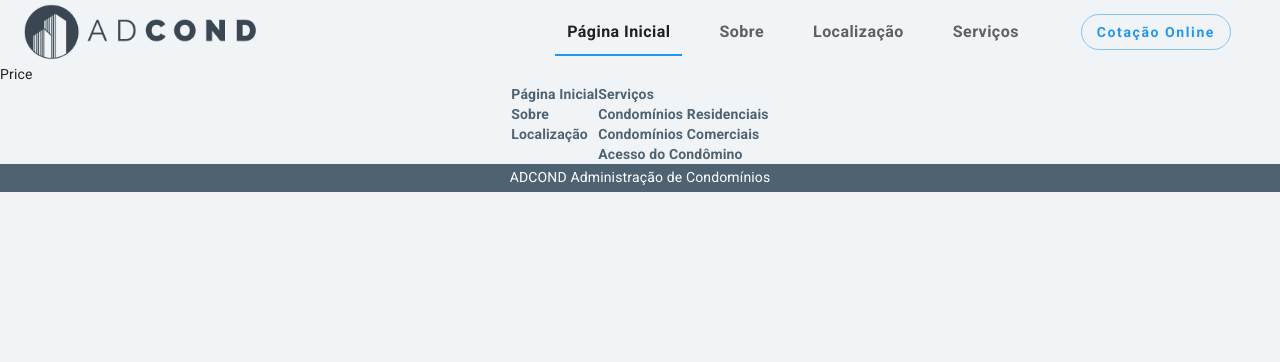
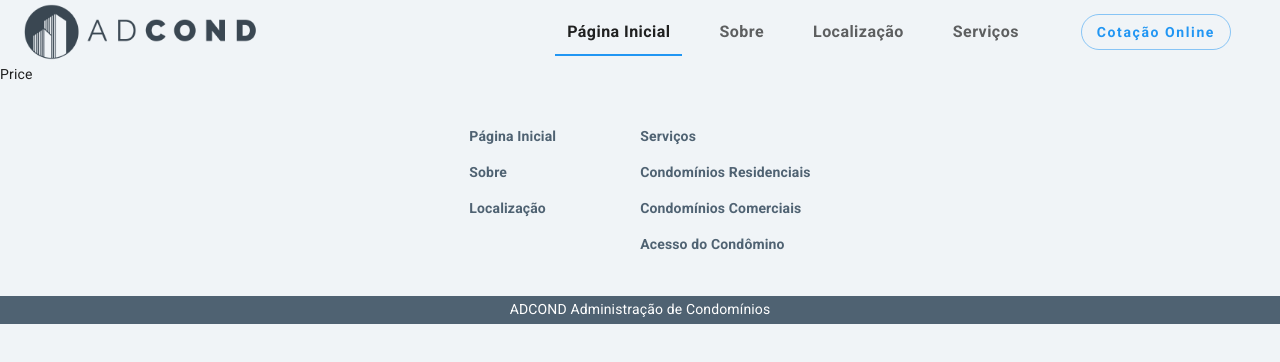
Before and after one commit to wscatao/adcond-adm, a React (Create React App) app: page /price in a window 1280 px wide. Shown: the top 362 px of the page. Built offline with nearby package versions, Linux system fonts and the light colour scheme.

Commit message:
Criado componentes do Footer

```diff
--- a/src/components/ui/Footer.jsx
+++ b/src/components/ui/Footer.jsx
@@ -2,6 +2,7 @@
 import { makeStyles } from '@material-ui/core/styles';
 import Grid from '@material-ui/core/Grid';
 import Container from '@material-ui/core/Container';
+import { Link } from 'react-router-dom';
 
 const useStyles = makeStyles((theme) => ({
   footer: {
@@ -18,6 +19,10 @@
     color: theme.palette.common.texto,
     fontSize: '1em',
     fontWeight: 'bold',
+    textDecoration: 'none',
+  },
+  gridItem: {
+    margin: '3em',
   },
 }));
 
@@ -27,31 +32,46 @@
   return (
     <footer className={classes.footer}>
       <Grid container justify="center">
-        <Grid Item>
-          <Grid container direction="column">
-            <Grid item className={classes.links}>
+        <Grid Item className={classes.gridItem}>
+          <Grid container direction="column" spacing={2}>
+            <Grid item component={Link} to="/" className={classes.links}>
               Página Inicial
             </Grid>
-            <Grid item className={classes.links}>
+            <Grid item component={Link} to="/about" className={classes.links}>
               Sobre
             </Grid>
-            <Grid item className={classes.links}>
+            <Grid item component={Link} to="/local" className={classes.links}>
               Localização
             </Grid>
           </Grid>
         </Grid>
-        <Grid item>
-          <Grid container direction="column">
+        <Grid item className={classes.gridItem}>
+          <Grid container direction="column" spacing={2}>
             <Grid item className={classes.links}>
               Serviços
             </Grid>
-            <Grid item className={classes.links}>
+            <Grid
+              item
+              component={Link}
+              to="/residencial"
+              className={classes.links}
+            >
               Condomínios Residenciais
             </Grid>
-            <Grid item className={classes.links}>
+            <Grid
+              item
+              component={Link}
+              to="/commercial"
+              className={classes.links}
+            >
               Condomínios Comerciais
             </Grid>
-            <Grid item className={classes.links}>
+            <Grid
+              item
+              component={Link}
+              to="/condominium"
+              className={classes.links}
+            >
               Acesso do Condômino
             </Grid>
           </Grid>
```
Also changed, not shown: 1 other file (tests, documents, lock files or other folders).
